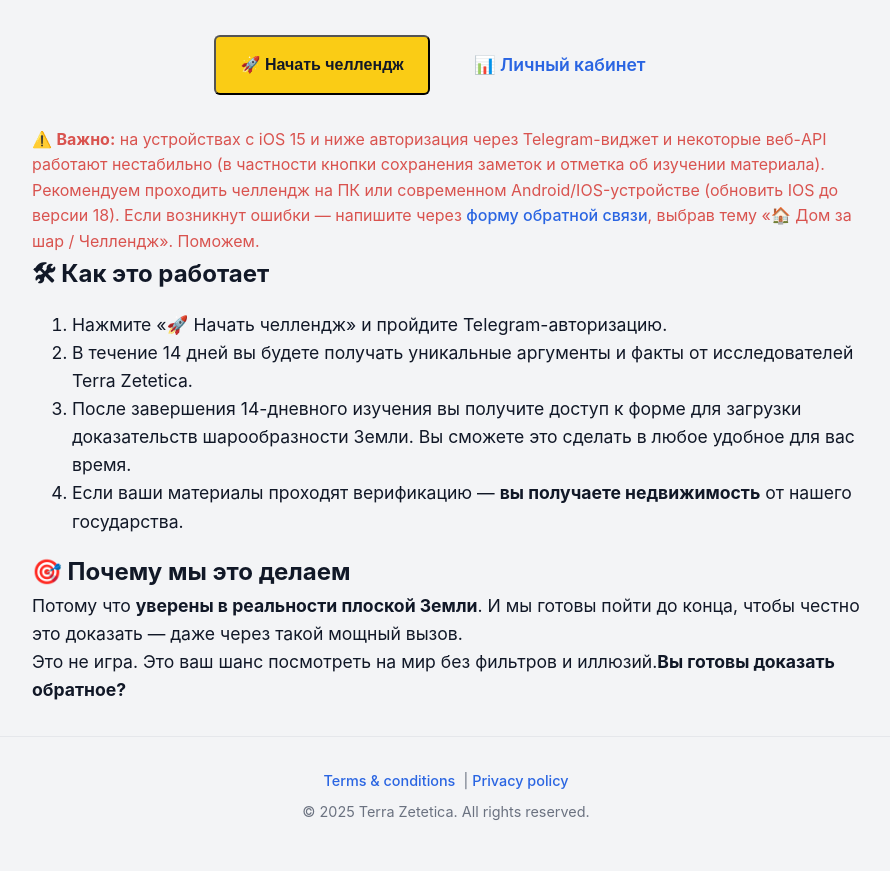
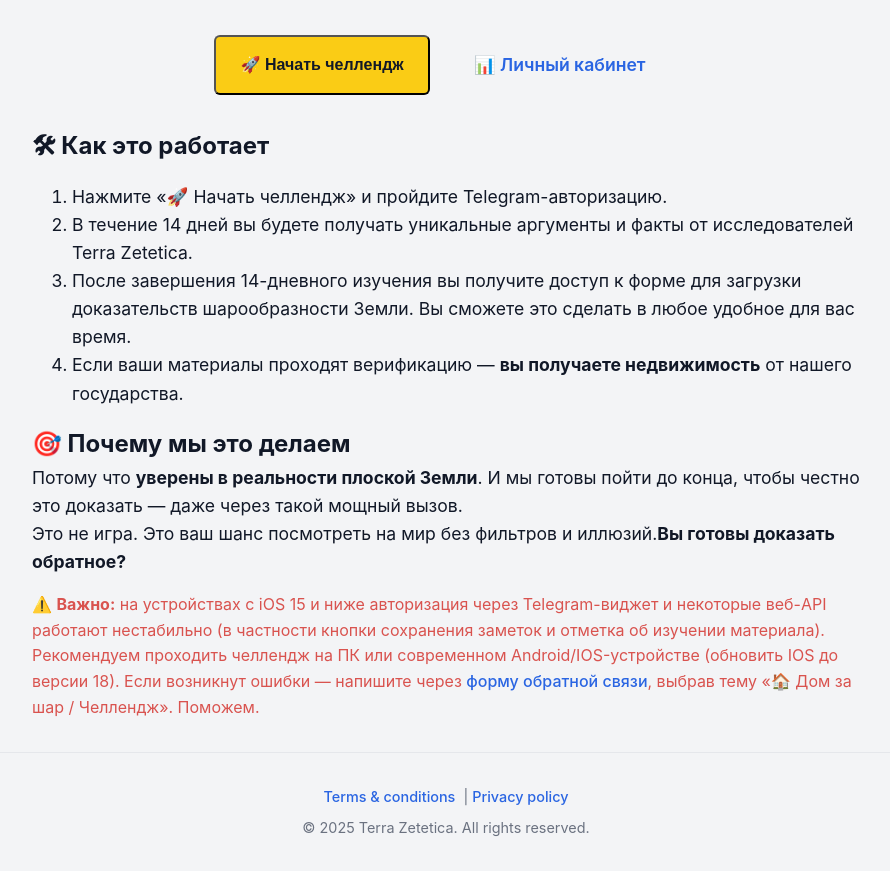
Before and after one commit to kardinalmarkov/terra-zetetica, a Next.js app: page /dom in a window 1280 px wide. Shown: the part 329-1200 px from the top of the page, without its empty margins (194-1084 px from the left). Built offline with nearby package versions, Linux system fonts and the light colour scheme; no server answers.

Commit message:
Update dom.js

```diff
--- a/pages/dom.js
+++ b/pages/dom.js
@@ -44,16 +44,6 @@
         </a>
       </div>
 
-<p style={{ fontSize:'1rem', color:'#d9534f', marginTop:'1rem' }}>
-  ⚠️ <b>Важно:</b> на устройствах с&nbsp;iOS&nbsp;15&nbsp;и ниже
-  авторизация через Telegram-виджет и некоторые веб-API
-  работают нестабильно (в частности кнопки сохранения заметок и отметка об изучении материала). Рекомендуем проходить челлендж
-  на ПК или современном Android/IOS-устройстве (обновить IOS до версии 18).
-  Если возникнут ошибки — напишите через&nbsp;
-  <Link href="/contacts">форму обратной связи</Link>,
-  выбрав тему «🏠 Дом за шар / Челлендж». Поможем.
-</p>
-
 
       <h2>🛠 Как это работает</h2>
       <ol style={{ fontSize:'1.1rem' }}>
@@ -72,6 +62,18 @@
         Это не игра. Это ваш шанс посмотреть на мир без фильтров и иллюзий.
         <strong>Вы готовы доказать обратное?</strong>
       </p>
+
+      <p style={{ fontSize:'1rem', color:'#d9534f', marginTop:'1rem' }}>
+        ⚠️ <b>Важно:</b> на устройствах с&nbsp;iOS&nbsp;15&nbsp;и ниже
+        авторизация через Telegram-виджет и некоторые веб-API
+        работают нестабильно (в частности кнопки сохранения заметок и отметка об изучении материала). Рекомендуем проходить челлендж
+        на ПК или современном Android/IOS-устройстве (обновить IOS до версии 18).
+        Если возникнут ошибки — напишите через&nbsp;
+        <Link href="/contacts">форму обратной связи</Link>,
+        выбрав тему «🏠 Дом за шар / Челлендж». Поможем.
+      </p>
+
+
     </main>
   )
 }
```
